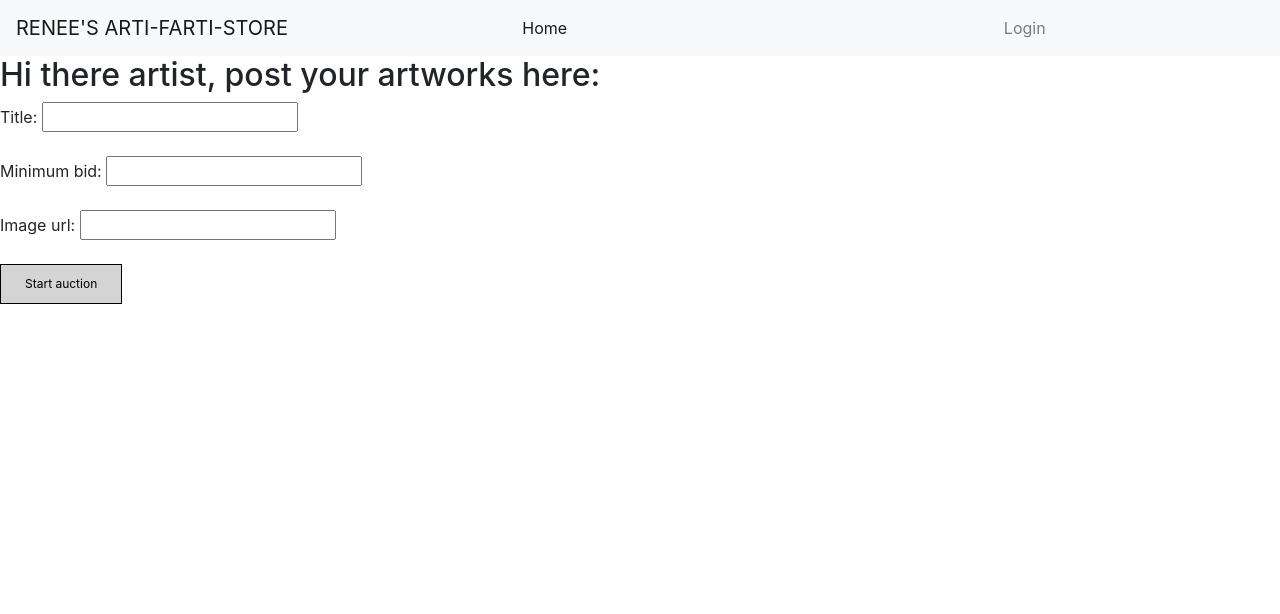
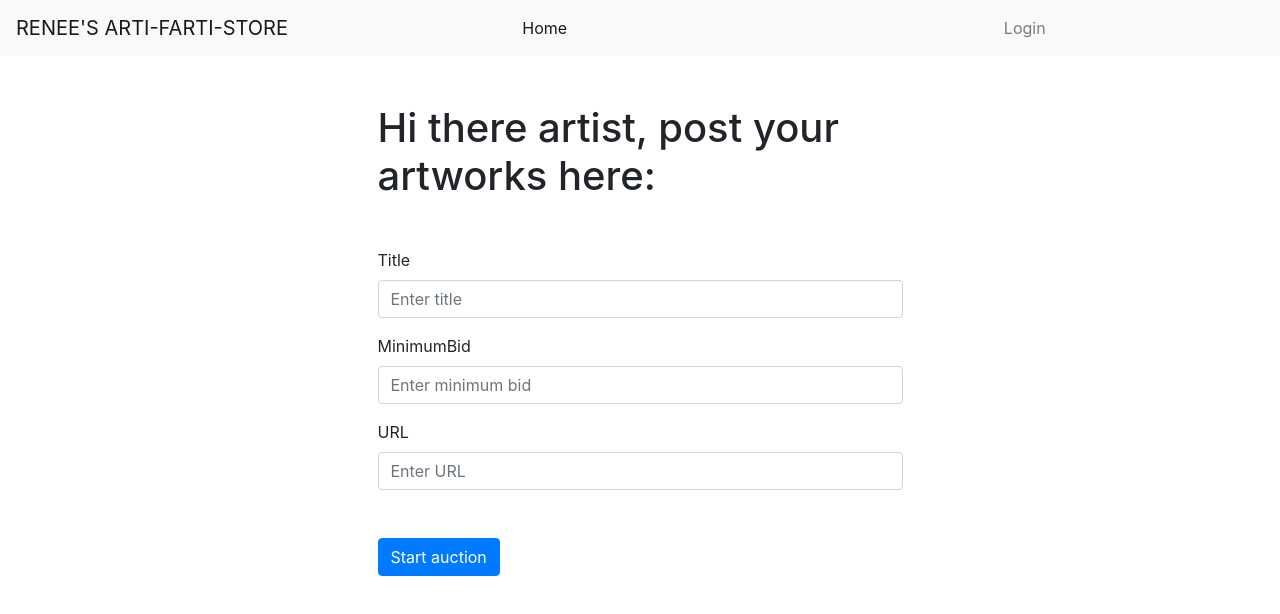
Before and after one commit to reneeduijzers/Arti-Farti-Store, a React (Create React App) app: page /startauction in a window 1280 px wide. Shown: the top 614 px of the page. Built offline with nearby package versions, Linux system fonts and the light colour scheme.

Commit message:
some styling and lay-outing

```diff
--- a/src/pages/ArtworkDetailPage.js
+++ b/src/pages/ArtworkDetailPage.js
@@ -5,6 +5,8 @@ import { getAllArtworks } from "../store/artwork/selectors";
 import { selectUser } from "../store/user/selectors";
 import { addHeart, addBid } from "../store/artwork/actions";
 import { Container, Row, Col } from "react-bootstrap";
+import Form from "react-bootstrap/Form";
+import Button from "react-bootstrap/Button";
 
 export default function ArtworkDetailPage() {
   const artworks = useSelector(getAllArtworks);
@@ -72,20 +74,23 @@ export default function ArtworkDetailPage() {
   }
 
   return (
-    <Container>
+    <Container className="Artwork-detail-container">
       <Row>
         <Col>
           {filteredArtworks.map((artwork) => {
             return (
-              <ul key={artwork.id}>
+              <div key={artwork.id}>
                 <h1>
-                  {artwork.title} ♥ ({artwork.hearts})
+                  {artwork.title}{" "}
+                  <img
+                    className="Heart-pic2"
+                    src="https://encrypted-tbn0.gstatic.com/images?q=tbn%3AANd9GcT5NRNEYeS6fCTvDJc49V9vi2bSwGcPyn2aIw&usqp=CAU"
+                    alt="heart"
+                    onClick={incrementHeart}
+                    style={{ cursor: "pointer" }}
+                  />{" "}
+                  ({artwork.hearts})
                 </h1>
-                <p>
-                  <button className="Button" onClick={incrementHeart}>
-                    give heart
-                  </button>
-                </p>
                 <p>
                   <img
                     className="ArtPic"
@@ -101,30 +106,30 @@ export default function ArtworkDetailPage() {
                     </ul>
                   );
                 })}
-              </ul>
+              </div>
             );
           })}
           {user.token ? (
-            <form onSubmit={handleSubmit}>
-              <p>
-                <label>
-                  Amount (Euro):{" "}
-                  <input
+            <Form>
+              <Form.Group controlId="formBasicBid">
+                <Form.Label>Bid</Form.Label>
+                <Form.Control
                   type="number"
                   min={filteredArtworks.map((artwork) => {
                     return artwork.minimumBid;
                   })}
                   value={bid}
                   onChange={(e) => set_Bid(e.target.value)}
+                  placeholder="Enter bid"
+                  required
                 />
-                </label>
-              </p>
-              <p>
-                <button className="Button" type="submit">
-                  BID!
-                </button>
-              </p>
-            </form>
+              </Form.Group>
+              <Form.Group className="mt-5">
+                <Button variant="primary" type="submit" onClick={handleSubmit}>
+                  Place bid
+                </Button>
+              </Form.Group>
+            </Form>
           ) : (
             ""
           )}
--- a/src/pages/AuctionPage.js
+++ b/src/pages/AuctionPage.js
@@ -1,6 +1,10 @@
 import React, { useState } from "react";
 import { useDispatch } from "react-redux";
 import { addArtwork } from "../store/artwork/actions";
+import Form from "react-bootstrap/Form";
+import Container from "react-bootstrap/Container";
+import Button from "react-bootstrap/Button";
+import { Col } from "react-bootstrap";
 
 export default function AuctionPage() {
   const dispatch = useDispatch();
@@ -16,46 +20,46 @@ export default function AuctionPage() {
   }
 
   return (
-    <div>
-      <h2>Hi there artist, post your artworks here: </h2>
-      <form onSubmit={handleSubmit}>
-        <p>
-          <label>
-            Title:{" "}
-            <input
+    <Container>
+      <Form as={Col} md={{ span: 6, offset: 3 }} className="mt-5">
+        <h1 className="mt-5 mb-5">Hi there artist, post your artworks here:</h1>
+        <Form.Group controlId="formBasicTitle">
+          <Form.Label>Title</Form.Label>
+          <Form.Control
             type="text"
             value={title}
             onChange={(e) => set_Title(e.target.value)}
+            placeholder="Enter title"
+            required
           />
-          </label>
-        </p>
-        <p>
-          <label>
-            Minimum bid:{" "}
-            <input
+        </Form.Group>
+        <Form.Group controlId="formBasicMinimumBid">
+          <Form.Label>MinimumBid</Form.Label>
+          <Form.Control
             type="number"
             value={bid}
             onChange={(e) => set_Bid(e.target.value)}
+            placeholder="Enter minimum bid"
+            required
           />
-          </label>
-        </p>
-        <p>
-          <label>
-            Image url:{" "}
-            <input
+        </Form.Group>
+        <Form.Group controlId="formBasicUrl">
+          <Form.Label>URL</Form.Label>
+          <Form.Control
             type="url"
             value={url}
             onChange={(e) => set_Url(e.target.value)}
+            placeholder="Enter URL"
+            required
           />
-          </label>
-        </p>
-        <p>
-          <button className="Button" type="submit">
+        </Form.Group>
+        <Form.Group className="mt-5">
+          <Button variant="primary" type="submit" onClick={handleSubmit}>
             Start auction
-          </button>
-        </p>
-      </form>
+          </Button>
+        </Form.Group>
         {message}
-    </div>
+      </Form>
+    </Container>
   );
 }
--- a/src/pages/HomePage.css
+++ b/src/pages/HomePage.css
@@ -9,18 +9,23 @@
   align-items: center;
 }
 
+.Artwork-detail-container {
+  margin-top: 25px;
+}
+
 .Heart-pic {
   height: 25px;
   width: 25px;
-  /* width: 100%;
-  height: 100%; */
+}
+
+.Heart-pic2 {
+  height: 40px;
+  width: 40px;
 }
 
 .Art-pic {
-  height: 300px;
-  width: 250px;
-  /* width: 100%;
-  height: 100%; */
+  height: 400px;
+  width: 350px;
 }
 
 .Button {
@@ -35,3 +40,8 @@
 .ButtonLink {
   color: black;
 }
+
+.Header {
+  height: 150px;
+  background-color: black;
+}
--- a/src/pages/HomePage.js
+++ b/src/pages/HomePage.js
@@ -45,6 +45,7 @@ export default function HomePage() {
           );
         })}
       </Row>
+      <Row className="Header"></Row>
     </Container>
   );
 }
```
Lines whose indentation alone changed are shown as unchanged.
